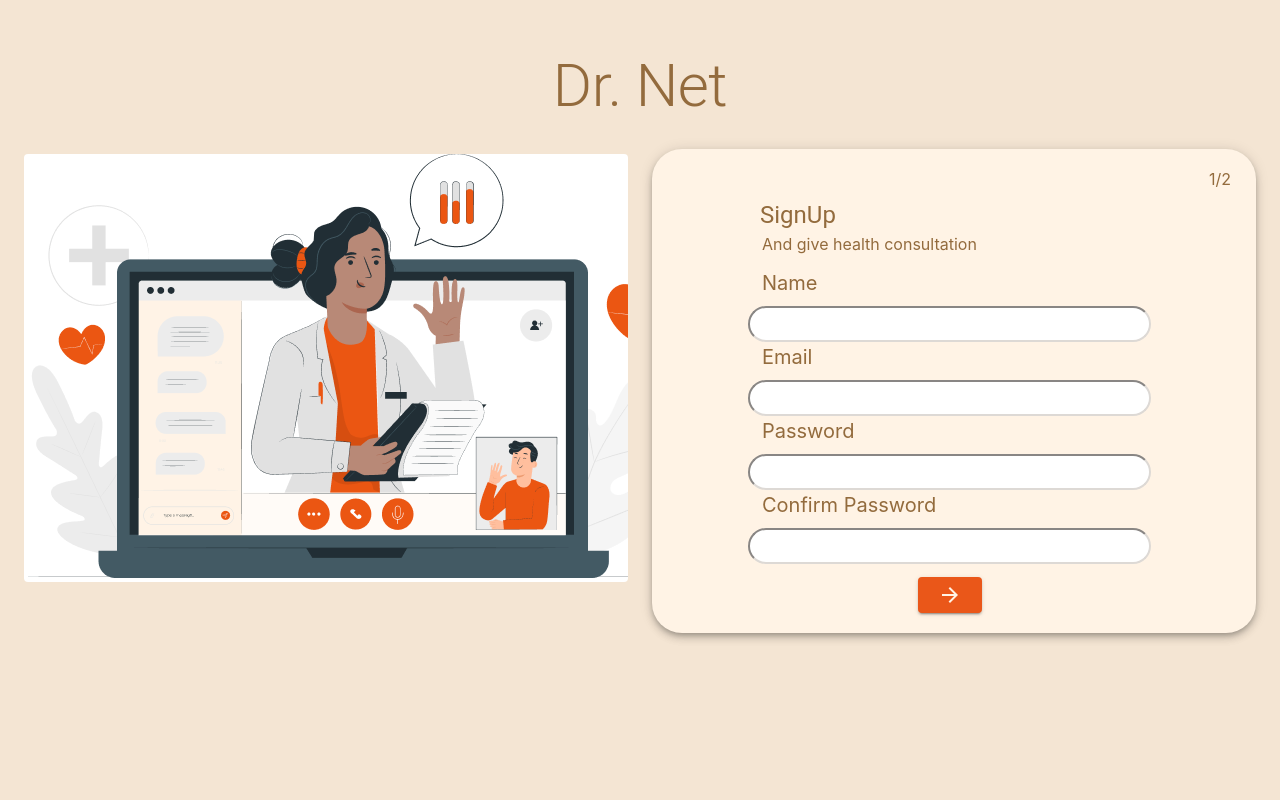
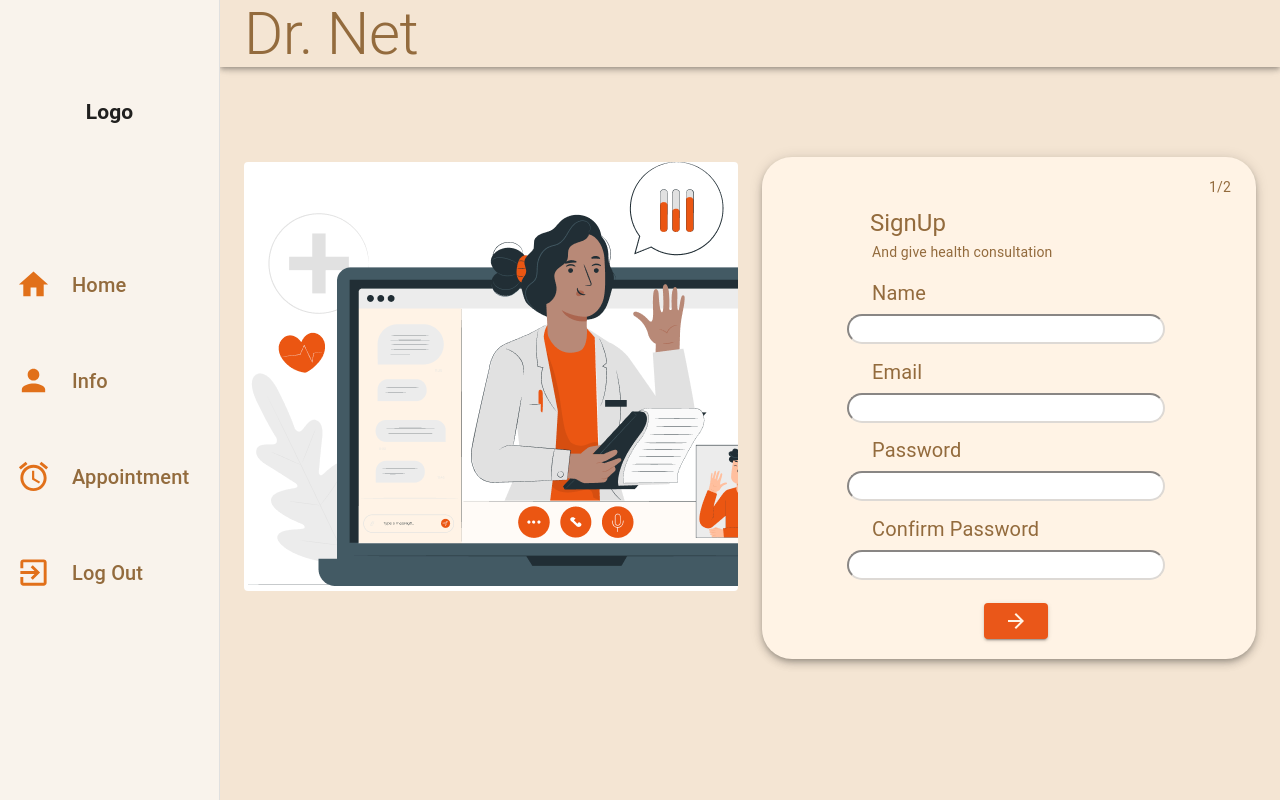
Before and after one commit to garvitgupta13/Dr-Net, a React (Create React App) app in the folder frontend/: page /doctorSignUp in a window 1280 px wide. Built offline with nearby package versions, Linux system fonts and the light colour scheme; no server answers.

Commit message:
Added drawer+appbar to every page

```diff
--- a/frontend/src/App.js
+++ b/frontend/src/App.js
@@ -92,31 +92,37 @@ function App() {
 <div style={{backgroundColor: '#F4E5D3',height:'100%'}}>
  <Router>
    <ThemeProvider theme = {theme}>
+     <Layout/>
      <Switch>
-       {isLoggedIn && <Layout/>}
-       <Route exact path="/">
-            <LandingPage/>
+      <Route exact path="/">
+          <LandingPage/>
+      </Route>
+      <Route exact path="/patient/login">
+           <Login role="patient" />
        </Route>
-       <Route exact path="/patient/login">
-           < Login role="patient" />
-       </Route>
+
        <Route exact path="/doctor/login">
            < Login role="doctor" />
-      </Route>
+       </Route>
+
        <Route exact path="/doctorSignUp">
             <DoctorSignUp/>
        </Route>
+
        <Route exact path="/patientSignUp">
             <PatientSignUp/>
        </Route>
+
        <Route exact path="/Alldoctors">
             <AllDoctors term={searchTerm}  error={error}
             isLoading={isLoading} allDoctors = { searchTerm.length < 1 ? allDoctors : searchResult}
             searchKeyword={searchHandler}/>
        </Route>
+
        <Route exact path="/AllDoctors/:doctorId">
             <DoctorsInfo/>
        </Route>
+
        <Route exact path="/:patientId">
             <PatientInfo/>
        </Route>
--- a/frontend/src/Pages/DoctorSignup.js
+++ b/frontend/src/Pages/DoctorSignup.js
@@ -10,7 +10,23 @@ import ArrowForwardIcon from '@material-ui/icons/ArrowForward';
 import ArrowBackIcon from '@material-ui/icons/ArrowBack';
 import {useState} from "react";
 
+const drawerWidth = 220;
 const useStyle = makeStyles({
+      'container':{
+        width: `calc(100% - ${drawerWidth}px)`,
+        marginLeft: drawerWidth,
+        ['@media (max-width:659px)']: { // eslint-disable-line no-useless-computed-key
+         width:"100%",
+         marginLeft:"0px",
+         backgroundColor:"#F4E5D3",
+       },
+     },
+     'topGrid':{
+       marginTop:'60px',
+       ['@media (min-width:959px)']: { // eslint-disable-line no-useless-computed-key
+         marginTop:'150px',
+      },
+     },
      'main':{
         backgroundColor:'#FFF3E5',
         borderRadius:'30px',
@@ -94,11 +110,8 @@ const DoctorSignUp = () => {
     console.log("Submit form here");
   }
     return (
-      <Container>
-        <Typography variant = "h2" component="h2" style={{color:'#936B3D',textAlign:'center',marginTop:"50px"}}>
-             Dr. Net
-        </Typography>
-        <Grid container spacing={3} style={{marginTop:'20px'}}>
+      <Container className={classes.container}>
+        <Grid className={classes.topGrid} container spacing={3} >
            <Grid item xs = {12} md = {6} lg = {6} key = "01" className={classes.underGrid}>
              <Card elevation={0}>
                  <div className={classes.image}>
--- a/frontend/src/Pages/LandingPage.js
+++ b/frontend/src/Pages/LandingPage.js
@@ -9,7 +9,23 @@ import doctorImage from '../Images/doctor.png';
 import patientImage from '../Images/patient.png';
 import { useHistory } from 'react-router-dom';
 
+const drawerWidth = 220;
 const useStyle = makeStyles({
+  'container':{
+    width: `calc(100% - ${drawerWidth}px)`,
+    marginLeft: drawerWidth,
+    ['@media (max-width:659px)']: { // eslint-disable-line no-useless-computed-key
+     width:"100%",
+     marginLeft:"0px",
+     backgroundColor:"#F4E5D3",
+   },
+ },
+ 'topGrid':{
+   marginTop:'60px',
+   ['@media (min-width:959px)']: { // eslint-disable-line no-useless-computed-key
+     marginTop:'200px',
+  },
+ },
    'underGrid': {
       marginTop: '10px',
    },
@@ -63,10 +79,7 @@ const LandingPage = () => {
 
    return (
       <Container className={classes.container}>
-         <Typography variant="h2" component="h2" style={{ color: '#936B3D', textAlign: 'center', marginTop: "50px" }}>
-            Dr. Net
-         </Typography>
-         <Grid container spacing={3} style={{ marginTop: '20px' }}>
+         <Grid className={classes.topGrid} container spacing={3}>
             <Grid item xs={12} md={6} lg={6} key="01" className={classes.underGrid}>
                <Card className={classes.main} elevation={5}>
                   <div className={classes.image}>
--- a/frontend/src/Pages/Login.jsx
+++ b/frontend/src/Pages/Login.jsx
@@ -14,6 +14,21 @@ import patientImage from '../Images/rafiki.png';
 const drawerWidth = 220;
 
 const useStyle = makeStyles({
+  'container':{
+    width: `calc(100% - ${drawerWidth}px)`,
+    marginLeft: drawerWidth,
+    ['@media (max-width:659px)']: { // eslint-disable-line no-useless-computed-key
+     width:"100%",
+     marginLeft:"0px",
+     backgroundColor:"#F4E5D3",
+   },
+ },
+ 'topGrid':{
+   marginTop:'60px',
+   ['@media (min-width:959px)']: { // eslint-disable-line no-useless-computed-key
+     marginTop:'150px',
+  },
+ },
   'main':{
      backgroundColor:'#FFF3E5',
      borderRadius:'30px',
@@ -171,10 +186,7 @@ export function Login({role}) {
 
   return (
     <Container className={classes.container}>
-      <Typography variant = "h2" component="h2" style={{color:'#936B3D',textAlign:'center',marginTop:"50px"}}>
-           Dr. Net
-      </Typography>
-        <Grid container spacing ={3} style = {{marginTop:'20px'}}>
+        <Grid className={classes.topGrid} container spacing ={3} >
             <Grid item xs = {12} md = {6} lg = {6} key = "01" className={classes.underGrid}>
               <Card elevation={0}>
                   <div className={classes.image}>
--- a/frontend/src/Pages/PatientSignUp.js
+++ b/frontend/src/Pages/PatientSignUp.js
@@ -10,7 +10,24 @@ import ArrowForwardIcon from '@material-ui/icons/ArrowForward';
 import ArrowBackIcon from '@material-ui/icons/ArrowBack';
 import {useState} from "react";
 
+const drawerWidth = 220;
+
 const useStyle = makeStyles({
+      'container':{
+        width: `calc(100% - ${drawerWidth}px)`,
+        marginLeft: drawerWidth,
+        ['@media (max-width:659px)']: { // eslint-disable-line no-useless-computed-key
+         width:"100%",
+         marginLeft:"0px",
+         backgroundColor:"#F4E5D3",
+       },
+     },
+     'topGrid':{
+       marginTop:'60px',
+       ['@media (min-width:959px)']: { // eslint-disable-line no-useless-computed-key
+         marginTop:'150px',
+      },
+     },
      'main':{
         backgroundColor:'#FFF3E5',
         borderRadius:'30px',
@@ -136,11 +153,8 @@ const PatientSignUp = () => {
     console.log("Submit form here");
   }
     return (
-      <Container>
-        <Typography variant = "h2" component="h2" style={{color:'#936B3D',textAlign:'center',marginTop:"50px"}}>
-             Dr. Net
-        </Typography>
-        <Grid container spacing={3} style={{marginTop:'20px'}}>
+      <Container className={classes.container}>
+        <Grid className={classes.topGrid} container spacing={3}>
            <Grid item xs = {12} md = {6} lg = {6} key = "01" className={classes.underGrid}>
              <Card elevation={0}>
                  <div className={classes.image}>
```
